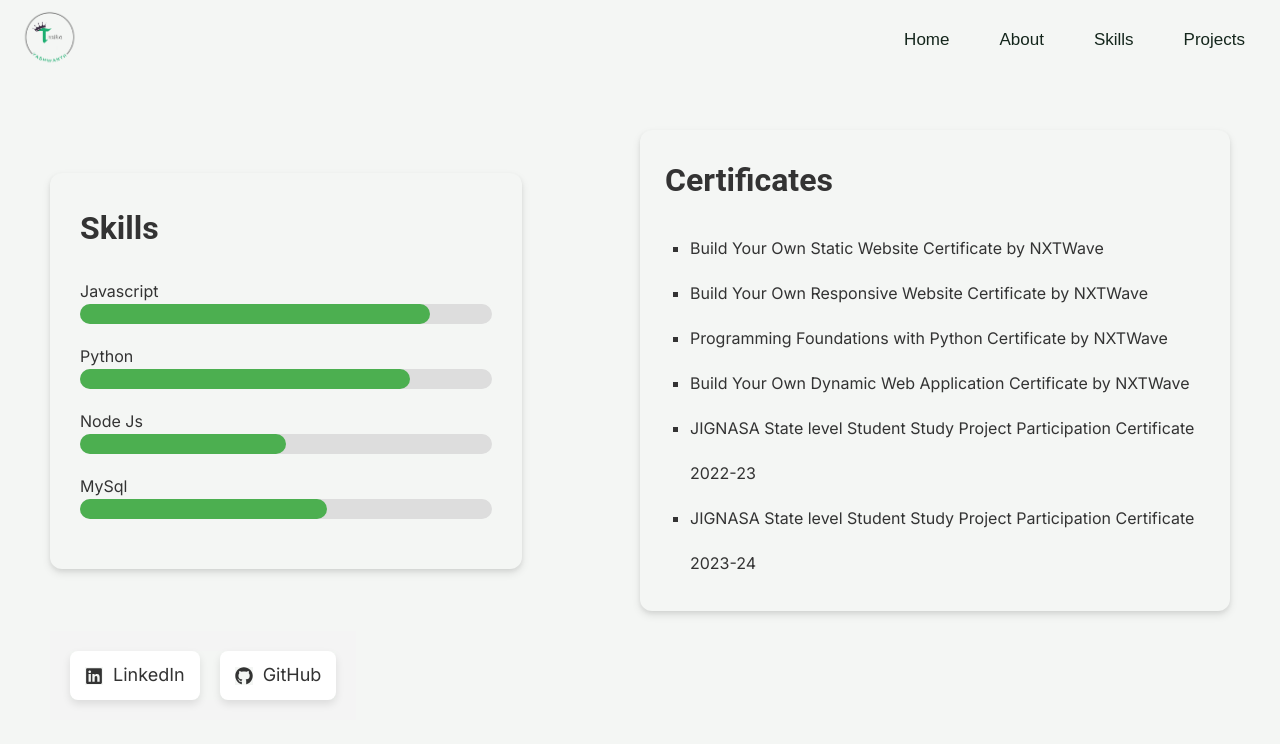
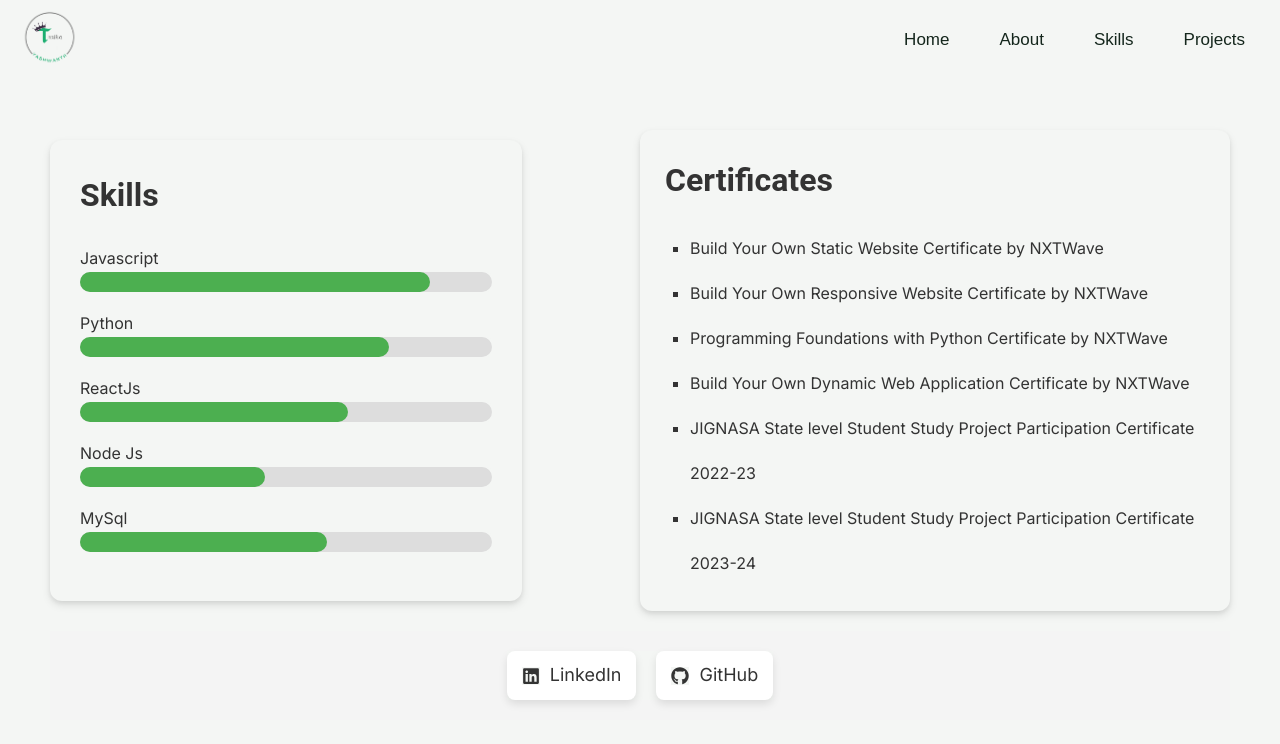
Before and after one commit to Yashwanth2424/My-Portfolio, a React (Vite) app: page /skills in a window 1280 px wide. Shown: the top 744 px of the page. Built offline with nearby package versions, Linux system fonts and the light colour scheme.

Commit message:
changes in skill section

```diff
--- a/src/Components/Skills/skill.css
+++ b/src/Components/Skills/skill.css
@@ -173,6 +173,7 @@ progress::-moz-progress-bar {
   align-items: center;
   padding: 20px;
   background: #f4f4f4;
+  width: 100%;
 }
 
 .social-links {
--- a/src/Components/Skills/skill.jsx
+++ b/src/Components/Skills/skill.jsx
@@ -16,9 +16,11 @@ const Skills = () => {
             <label>Javascript</label>
             <progress id="project" max={100} value={85} className="progress">85%</progress>
             <label>Python</label>
-            <progress id="project" max={100} value={80} className="progress">80%</progress>
+            <progress id="project" max={100} value={75} className="progress">75%</progress>
+            <label>ReactJs</label>
+            <progress id="project" max={100} value={65} className="progress">65%</progress>
             <label>Node Js</label>
-            <progress id="project" max={100} value={50} className="progress">50%</progress>
+            <progress id="project" max={100} value={45} className="progress">45%</progress>
             <label>MySql</label>
             <progress id="project" max={100} value={60} className="progress">60%</progress>
           </div>
```
